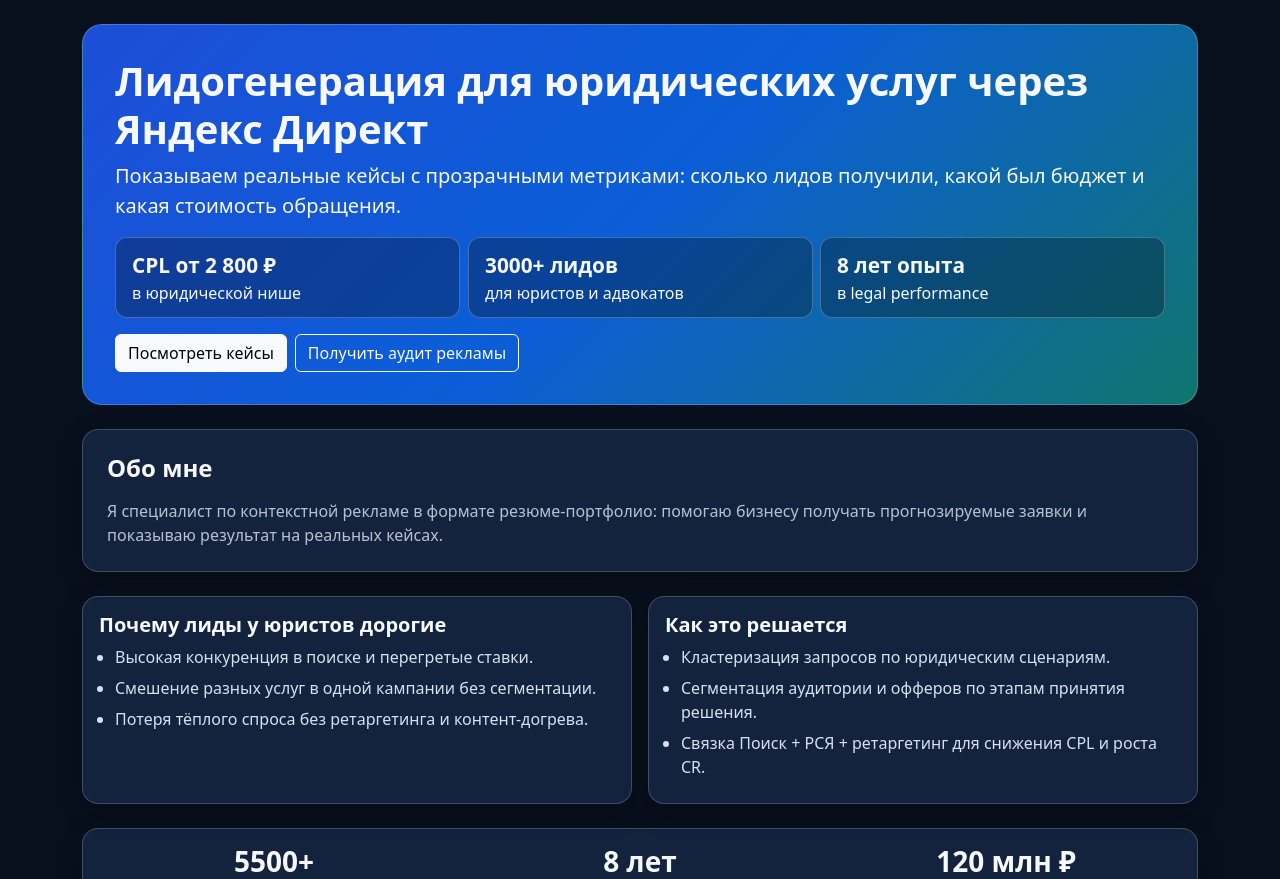
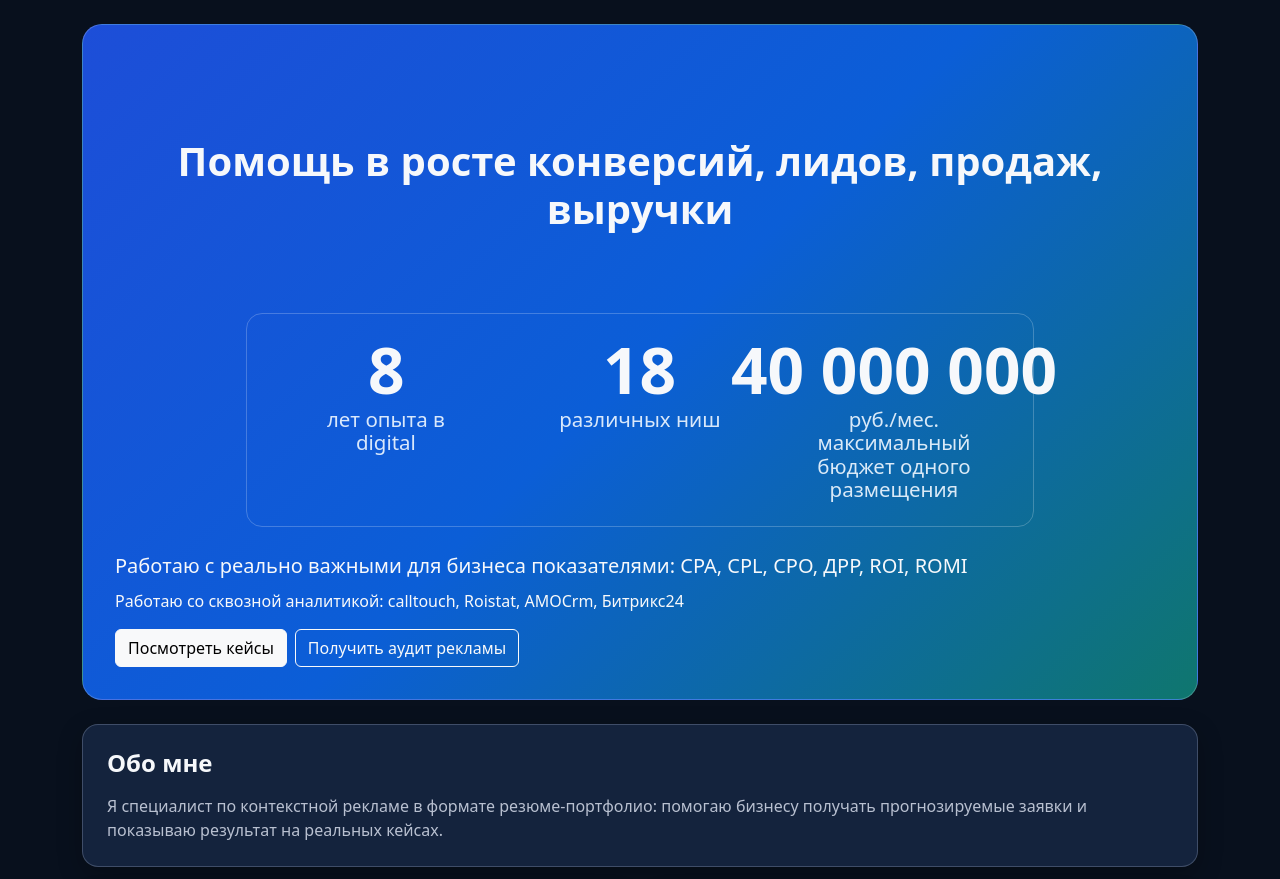
Before and after one commit to barabanov-oi/context_landing, a Flask app: page / in a window 1280 px wide. Shown: the part 57-936 px from the top of the page. Run offline with Flask 3, Linux system fonts and the light colour scheme.

Commit message:
Обновить формат чисел в KPI-плашках
Установил размер числового текста 4em и добавил перенос строки для показателя 40 000 000 в финальном состоянии анимации: 40 / 000 000.

```diff
--- a/templates/index.html
+++ b/templates/index.html
@@ -4,8 +4,28 @@
 {% block head_extra %}
 <style>
   .hero-block { background: linear-gradient(135deg, #1d4ed8 0%, #0b5ed7 50%, #0f766e 100%); border-radius: 20px; padding: 2rem; border: 1px solid rgba(255,255,255,.2); }
-  .hero-kpi { background: rgba(6, 18, 36, .35); border: 1px solid rgba(255,255,255,.24); border-radius: 12px; padding: .75rem 1rem; }
-  .hero-kpi .value { font-size: 1.3rem; font-weight: 800; display: block; }
+  .hero-kpi-frame {
+    width: 75%;
+    margin: 0 auto 1.5rem;
+    padding: 1rem;
+    border: 1px solid rgba(255,255,255,.22);
+    border-radius: 16px;
+  }
+
+  .hero-kpi {
+    width: 100%;
+    min-height: 9.5rem;
+    padding: .5rem;
+    display: flex;
+    flex-direction: column;
+    align-items: center;
+    justify-content: flex-start;
+    text-align: center;
+  }
+  .hero-kpi .value { font-size: 4em; font-weight: 800; display: block; line-height: 1; }
+  .hero-kpi .label { font-size: 1.28rem; color: rgba(240,247,255,.9); margin-top: .35rem; line-height: 1.15; max-width: 15ch; }
+
+  .hero-title { text-align: center; margin-top: 2em; margin-bottom: 2em; }
 
   .warmup-list li { margin-bottom: .45rem; color: rgba(232,240,255,.92); }
 
@@ -24,6 +44,7 @@
   .source-content { background: rgba(255, 193, 7, .2); color: #ffe18e; border: 1px solid rgba(255,193,7,.45); }
 
   .animate-kpi { animation: pulseMetric .9s ease both; }
+  .hero-kpi.is-visible .value { animation: pulseMetric .8s ease both; }
   @keyframes pulseMetric { from { transform: scale(.95); opacity: .6; } to { transform: scale(1); opacity: 1; } }
 
   .timeline { border-left: 2px solid rgba(125,181,255,.55); margin: 0; padding-left: 1rem; list-style: none; }
@@ -32,19 +53,42 @@
 
   @media (max-width: 767px) {
     .hero-block { padding: 1.4rem; }
+    .hero-kpi-frame { width: 100%; padding: .7rem; }
+    .hero-kpi { min-height: auto; }
+    .hero-kpi .value { font-size: 4em; }
+    .hero-kpi .label { font-size: .95rem; }
+    .hero-title { margin-top: 2em; margin-bottom: 2em; }
   }
 </style>
 {% endblock %}
 
 {% block content %}
 <section class="hero-block mb-4">
-  <h1 class="display-6 fw-bold mb-2">Лидогенерация для юридических услуг через Яндекс Директ</h1>
-  <p class="mb-3 fs-5">Показываем реальные кейсы с прозрачными метриками: сколько лидов получили, какой был бюджет и какая стоимость обращения.</p>
-  <div class="row g-2 mb-3">
-    <div class="col-md-4"><div class="hero-kpi animate-kpi"><span class="value">CPL от 2 800 ₽</span><span>в юридической нише</span></div></div>
-    <div class="col-md-4"><div class="hero-kpi animate-kpi"><span class="value">3000+ лидов</span><span>для юристов и адвокатов</span></div></div>
-    <div class="col-md-4"><div class="hero-kpi animate-kpi"><span class="value">8 лет опыта</span><span>в legal performance</span></div></div>
+  <h1 class="display-6 fw-bold hero-title">Помощь в росте конверсий, лидов, продаж, выручки</h1>
+  <div class="hero-kpi-frame">
+    <div class="row g-2">
+    <div class="col-md-4">
+      <div class="hero-kpi animate-kpi" data-count-target="8" data-count-suffix="">
+        <span class="value">0</span>
+        <span class="label">лет опыта в digital</span>
+      </div>
+    </div>
+    <div class="col-md-4">
+      <div class="hero-kpi animate-kpi" data-count-target="18" data-count-suffix="">
+        <span class="value">0</span>
+        <span class="label">различных ниш</span>
+      </div>
+    </div>
+    <div class="col-md-4">
+      <div class="hero-kpi animate-kpi" data-count-target="40000000" data-count-suffix="" data-count-prefix="" data-count-postfix="" data-count-split="true">
+        <span class="value">0</span>
+        <span class="label">руб./мес. максимальный бюджет одного размещения</span>
+      </div>
+    </div>
+    </div>
   </div>
+  <p class="mb-2 fs-5">Работаю с реально важными для бизнеса показателями: CPA, CPL, CPO, ДРР, ROI, ROMI</p>
+  <p class="mb-3 fs-6 text-light">Работаю со сквозной аналитикой: calltouch, Roistat, АМОCrm, Битрикс24</p>
   <div class="d-flex gap-2 flex-wrap">
     <a href="#cases" class="btn btn-light">Посмотреть кейсы</a>
     <a href="#contacts" class="btn btn-outline-light">Получить аудит рекламы</a>
@@ -163,3 +207,57 @@
   </div>
 </section>
 {% endblock %}
+
+{% block scripts %}
+<script>
+  document.addEventListener('DOMContentLoaded', () => {
+    const formatNumber = (value) => new Intl.NumberFormat('ru-RU').format(value);
+    const cards = document.querySelectorAll('.hero-kpi[data-count-target]');
+
+    const animateNumber = (card) => {
+      if (card.dataset.animated === 'true') return;
+      const target = Number(card.dataset.countTarget || 0);
+      const suffix = card.dataset.countSuffix || '';
+      const postfix = card.dataset.countPostfix || '';
+      const valueEl = card.querySelector('.value');
+      const duration = 1200;
+      const startedAt = performance.now();
+
+      const renderValue = (rawValue, isFinal = false) => {
+        const formatted = `${formatNumber(rawValue)}${suffix}${isFinal ? postfix : ''}`;
+        if (card.dataset.countSplit === 'true' && isFinal) {
+          valueEl.innerHTML = formatted.replace('40 000 000', '40<br>000 000');
+          return;
+        }
+        valueEl.textContent = formatted;
+      };
+
+      const tick = (now) => {
+        const progress = Math.min((now - startedAt) / duration, 1);
+        const current = Math.floor(target * progress);
+        renderValue(current);
+        if (progress < 1) {
+          requestAnimationFrame(tick);
+          return;
+        }
+        renderValue(target, true);
+        card.classList.add('is-visible');
+      };
+
+      card.dataset.animated = 'true';
+      requestAnimationFrame(tick);
+    };
+
+    const observer = new IntersectionObserver((entries) => {
+      entries.forEach((entry) => {
+        if (entry.isIntersecting) {
+          animateNumber(entry.target);
+          observer.unobserve(entry.target);
+        }
+      });
+    }, { threshold: 0.4 });
+
+    cards.forEach((card) => observer.observe(card));
+  });
+</script>
+{% endblock %}
```
